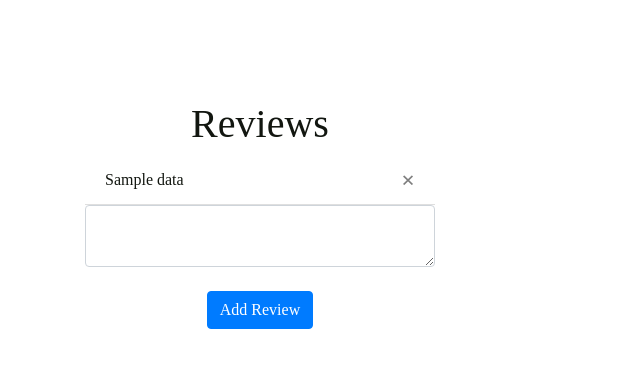
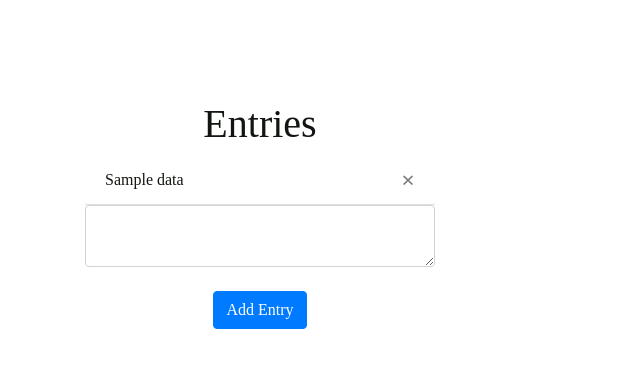
Before and after one commit to filippahognasbacka/Diary-app, a Flask app: template website/templates/home.html in a window 1280 px wide. Shown: the part 56-424 px from the top of the page, without its empty margins (0-640 px from the left). Run offline with Flask 3, Linux system fonts and the light colour scheme; the template is opened without the code that fills it: most values are stand-ins (such as "Sample title", 1, 10 or a date in 2020); some libraries are stand-ins or nearby versions; some web fonts are replaced.

Commit message:
changed review to entry

```diff
--- a/website/templates/home.html
+++ b/website/templates/home.html
@@ -4,12 +4,12 @@
 
 <div class="row">
     <div class="col-md-4">
-        <h1 align="center" style="margin-top: 100px;">Reviews</h1>
+        <h1 align="center" style="margin-top: 100px;">Entries</h1>
 
-        <ul class="list-group list-group-flush" id="reviews">
-            {% for review in reviews %}
-            <li class="list-group-item">{{ review.data }}
-                <button type="button" class="close" onClick="deleteReview('{{ review.id }}')">
+        <ul class="list-group list-group-flush" id="entries">
+            {% for entry in entries %}
+            <li class="list-group-item">{{ entry.data }}
+                <button type="button" class="close" onClick="deleteEntry('{{ entry.id }}')">
                     <span aria-hidden="true">&times;</span>
                 </button>
             </li>
@@ -18,10 +18,10 @@
         </ul>
 
 <form method="POST">
-    <textarea name="review" id="review" class="form-control"></textarea>
+    <textarea name="entry" id="entry" class="form-control"></textarea>
     <br />
     <div align="center">
-        <button type="submit" class="btn btn-primary">Add Review</button>
+        <button type="submit" class="btn btn-primary">Add Entry</button>
     </div>
 </form>
 {% endblock %}
```
